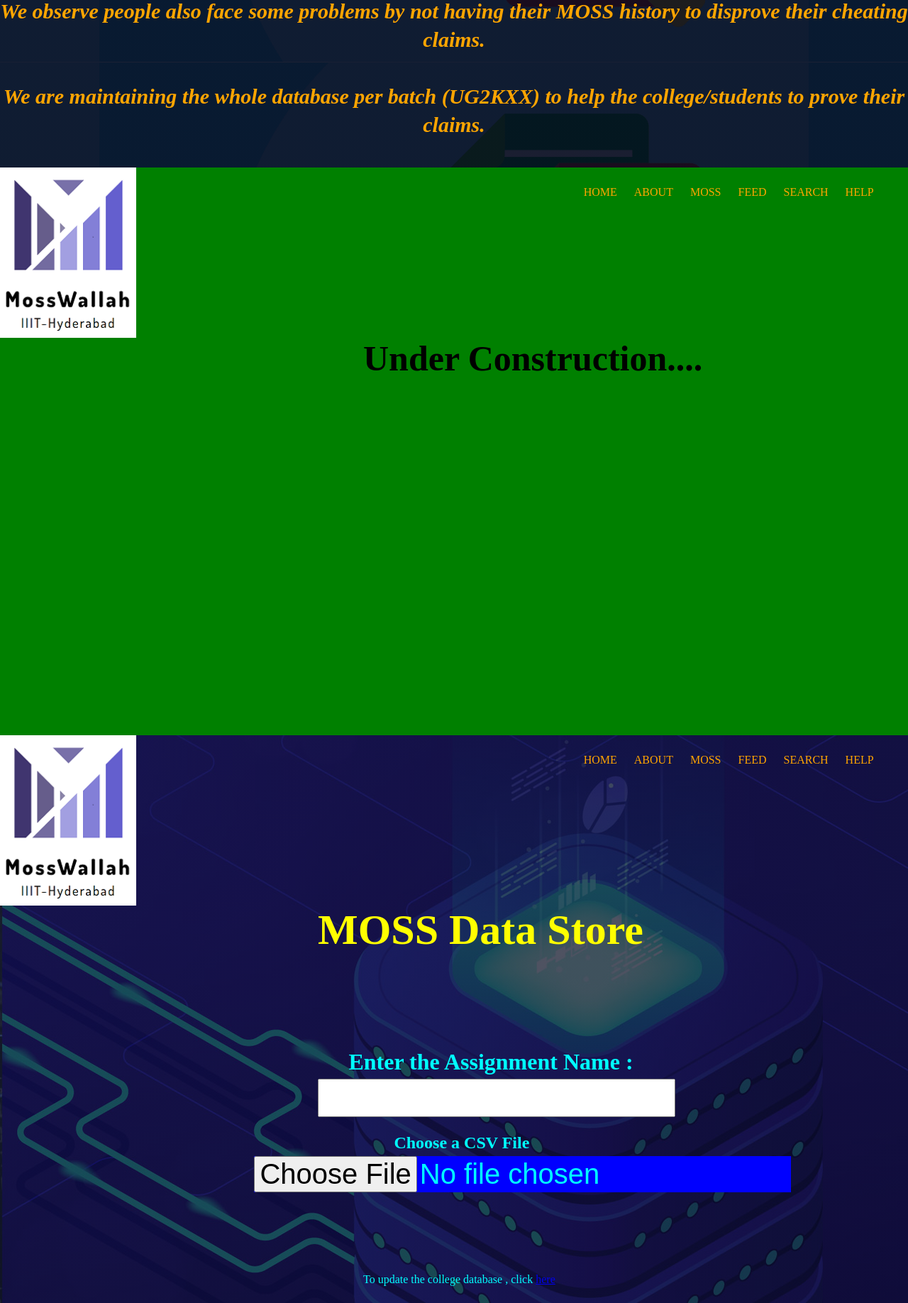
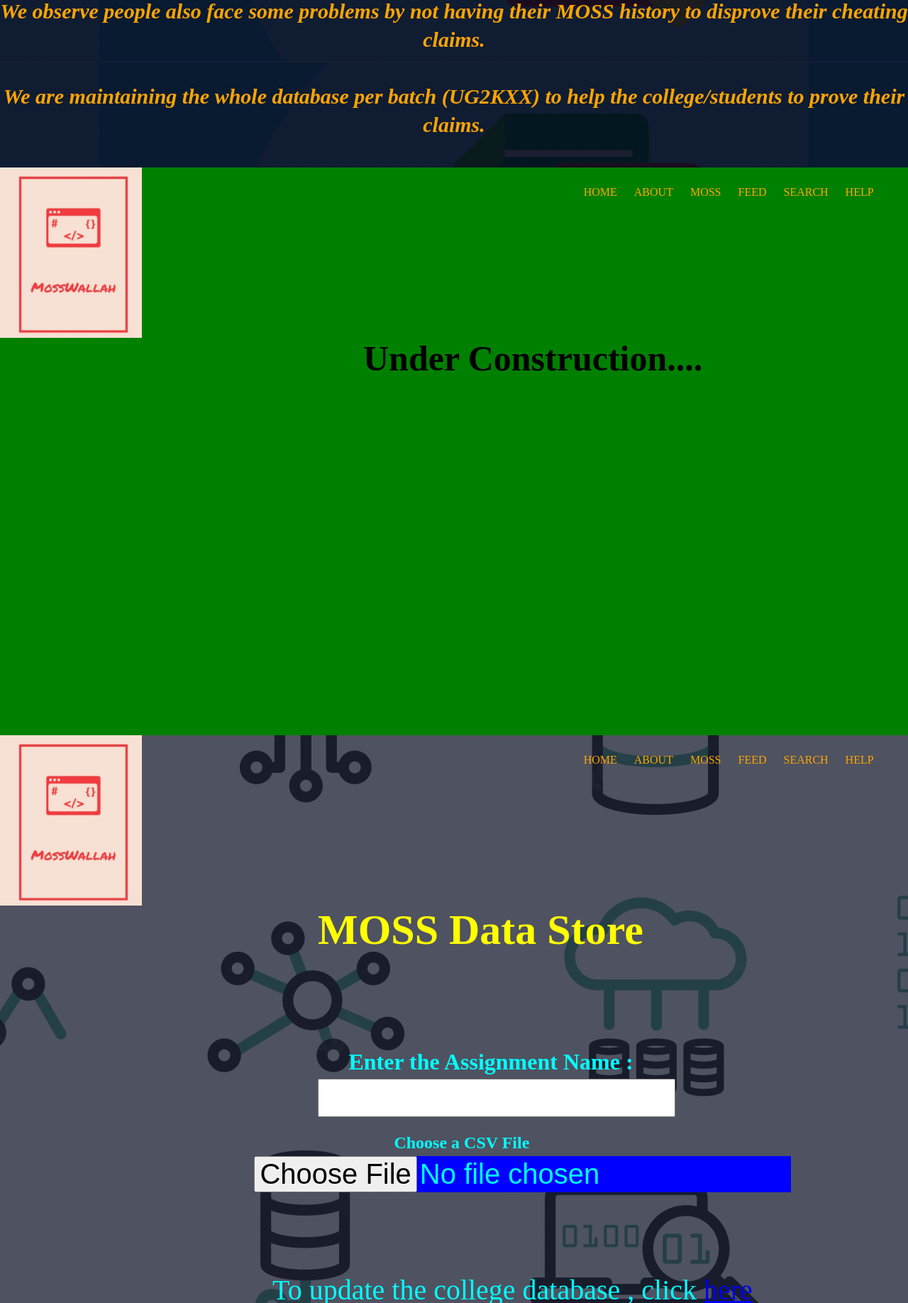
Before and after one commit to codewithrk-108/MossWallah, a Flask app: page / in a window 1280 px wide. Shown: the part 1473-3309 px from the top of the page at 71% size. Run offline with Flask 2, Linux system fonts and the light colour scheme.

Commit message:
Update style.css

```diff
--- a/static/style.css
+++ b/static/style.css
@@ -25,16 +25,20 @@
 {
 	min-height: 100vh;
 	width: 100%;
-	background-image: linear-gradient(rgba(4,9,30,0.7),rgba(4,9,30,0.7)),url("bgimage.jpg");
+	background-image: linear-gradient(rgba(4,9,30,0.7),rgba(4,9,30,0.7)),url("moss.jpeg");
+	background-position:center;
+	background-repeat: no-repeat;
+	background-attachment:fixed;
 	background-position: center;
+	background-size: 100%;
 	position: relative;
 }
 
 .logo
 {
 	height: 30vh;
-	width: 24vh;
-	background-image: url("logo.png");
+	width: 25vh;
+	background-image: url("logo.jpeg");
 	background-size: cover;
 }
 
@@ -109,7 +113,10 @@ nav
 {
 	height: 100vh;
 	width: 100vw;
-	background-image: linear-gradient(rgba(4,9,30,0.7),rgba(4,9,30,0.7)),url("datafeed.jpg");
+	background-image: linear-gradient(rgba(4,9,30,0.7),rgba(4,9,30,0.7)),url("page4.jpg");
+	background-position:center;
+	background-repeat: no-repeat;
+	background-attachment:fixed;
 }
 
 form.form1
@@ -181,7 +188,9 @@ h1#update
 
 .updatedb
 {
-	margin-left: 40%;
+	font-size: medium;
+	font-size: 40px;
+	margin-left: 30%;
 	color: aqua;
 }
 
```
